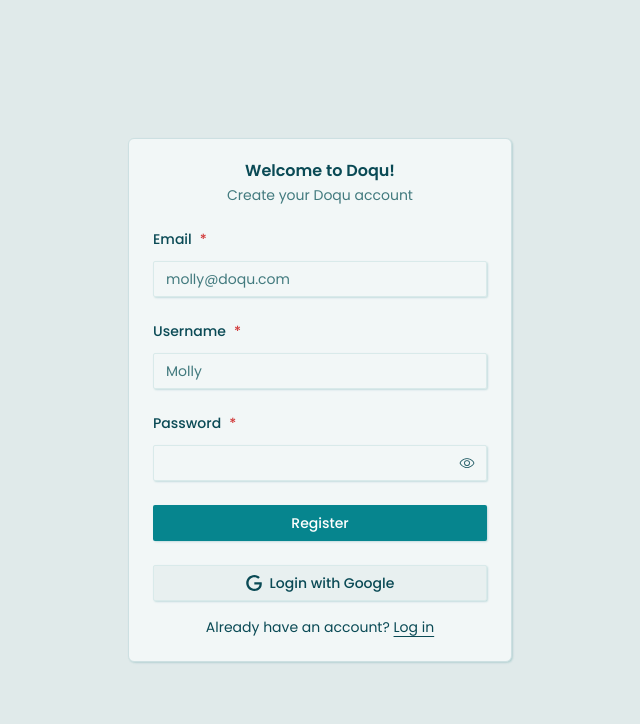
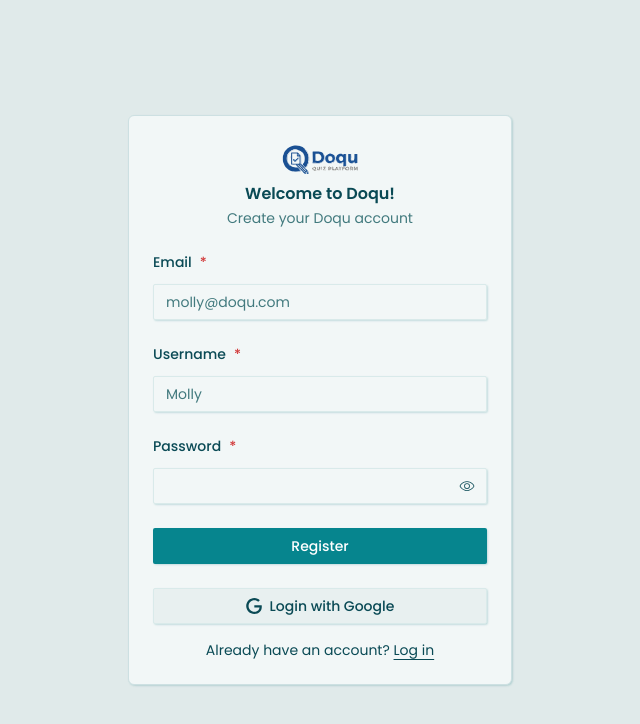
Before and after one commit to nochoy/Doqu, a Next.js app in the folder frontend/: page /signup in a window 1280 px wide. Shown: the top 724 px of the page, without its empty margins (320-960 px from the left). Built offline with nearby package versions, Linux system fonts and the light colour scheme; no server answers.

Commit message:
Added logo to signup/login pages

```diff
--- a/frontend/src/components/auth/login-form.tsx
+++ b/frontend/src/components/auth/login-form.tsx
@@ -1,19 +1,20 @@
 'use client';
 
 import Link from 'next/link';
+import { useState } from 'react';
+import { useForm } from 'react-hook-form';
+import { useRouter, useSearchParams } from 'next/navigation';
+import { zodResolver } from '@hookform/resolvers/zod';
+import { useAuth } from '@/hooks/useAuth';
 
 import { cn } from '@/lib/utils';
+import { LoginFormInput, LoginFormSchema } from '@/types/auth';
 import { Card, CardContent, CardDescription, CardHeader, CardTitle } from '@/components/ui/card';
 import { Input } from '@/components/ui/input';
 import { Label } from '@/components/ui/label';
-import GoogleLoginButton from './google-login-button';
-import { Button } from '../ui/button';
-import { useState } from 'react';
-import { useRouter, useSearchParams } from 'next/navigation';
-import { useForm } from 'react-hook-form';
-import { LoginFormInput, LoginFormSchema } from '@/types/auth';
-import { zodResolver } from '@hookform/resolvers/zod';
-import { useAuth } from '@/hooks/useAuth';
+import GoogleLoginButton from '@/components/auth/google-login-button';
+import { Button } from '@/components/ui/button';
+import Logo from '@/components/shared/Logo';
 
 export default function LoginForm({ className, ...props }: React.ComponentProps<'div'>) {
   const [error, setError] = useState<string | null>(null);
@@ -65,7 +66,8 @@ export default function LoginForm({ className, ...props }: React.ComponentProps<
   return (
     <div className={cn('flex flex-col gap-6', className)} {...props}>
       <Card>
-        <CardHeader className="text-center">
+        <CardHeader className="flex flex-col items-center">
+          <Logo/>
           <CardTitle>Welcome back!</CardTitle>
           <CardDescription>Login to your Doqu account</CardDescription>
         </CardHeader>
--- a/frontend/src/components/auth/signup-form.tsx
+++ b/frontend/src/components/auth/signup-form.tsx
@@ -15,6 +15,7 @@ import { SignupFormInput, SignupFormSchema } from '@/types/auth';
 import { zodResolver } from '@hookform/resolvers/zod';
 import { EyeIcon, EyeSlashIcon } from '@phosphor-icons/react';
 import { useAuth } from '@/hooks/useAuth';
+import Logo from '../shared/Logo';
 
 export default function SignupForm({ className, ...props }: React.ComponentProps<'div'>) {
   const [showPassword, setShowPassword] = useState(false);
@@ -64,7 +65,8 @@ export default function SignupForm({ className, ...props }: React.ComponentProps
   return (
     <div className={cn('flex flex-col gap-6', className)} {...props}>
       <Card>
-        <CardHeader className="text-center">
+        <CardHeader className="flex flex-col items-center">
+          <Logo/>
           <CardTitle>Welcome to Doqu!</CardTitle>
           <CardDescription>Create your Doqu account</CardDescription>
         </CardHeader>
```
